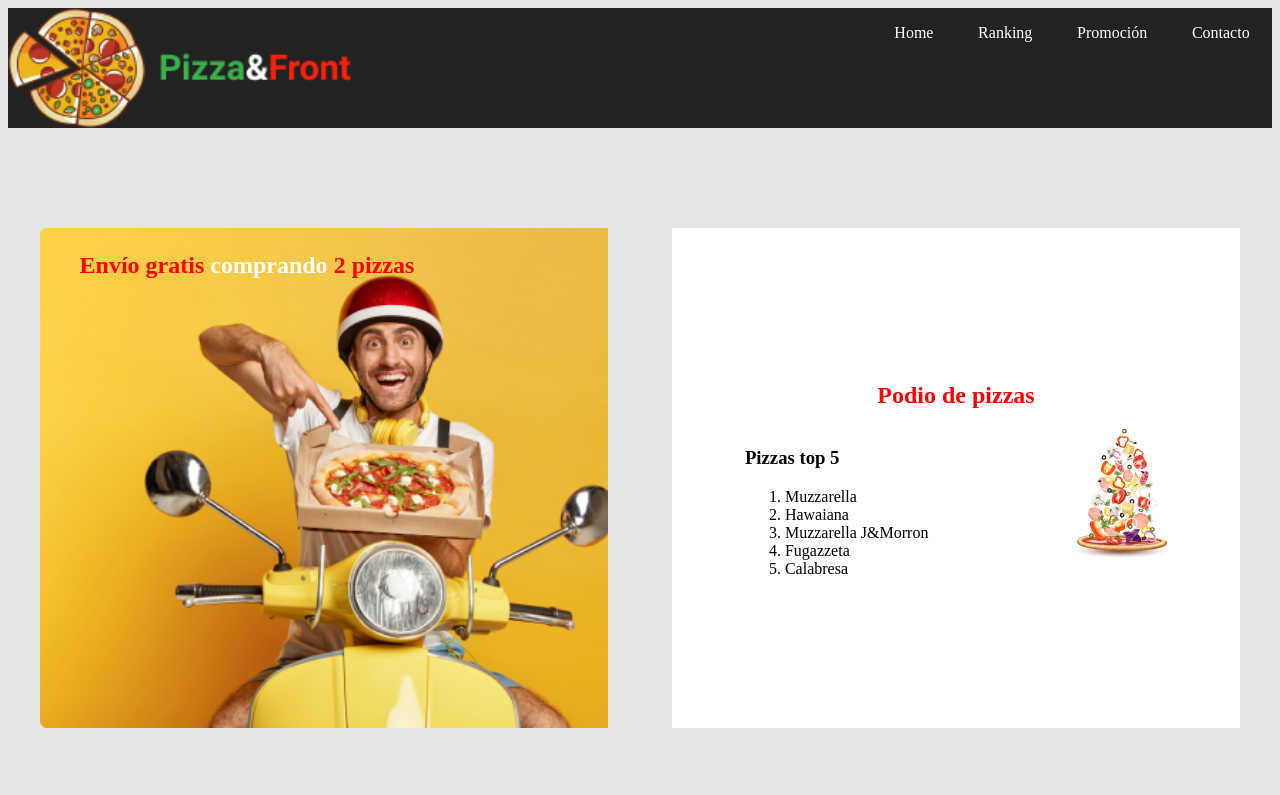
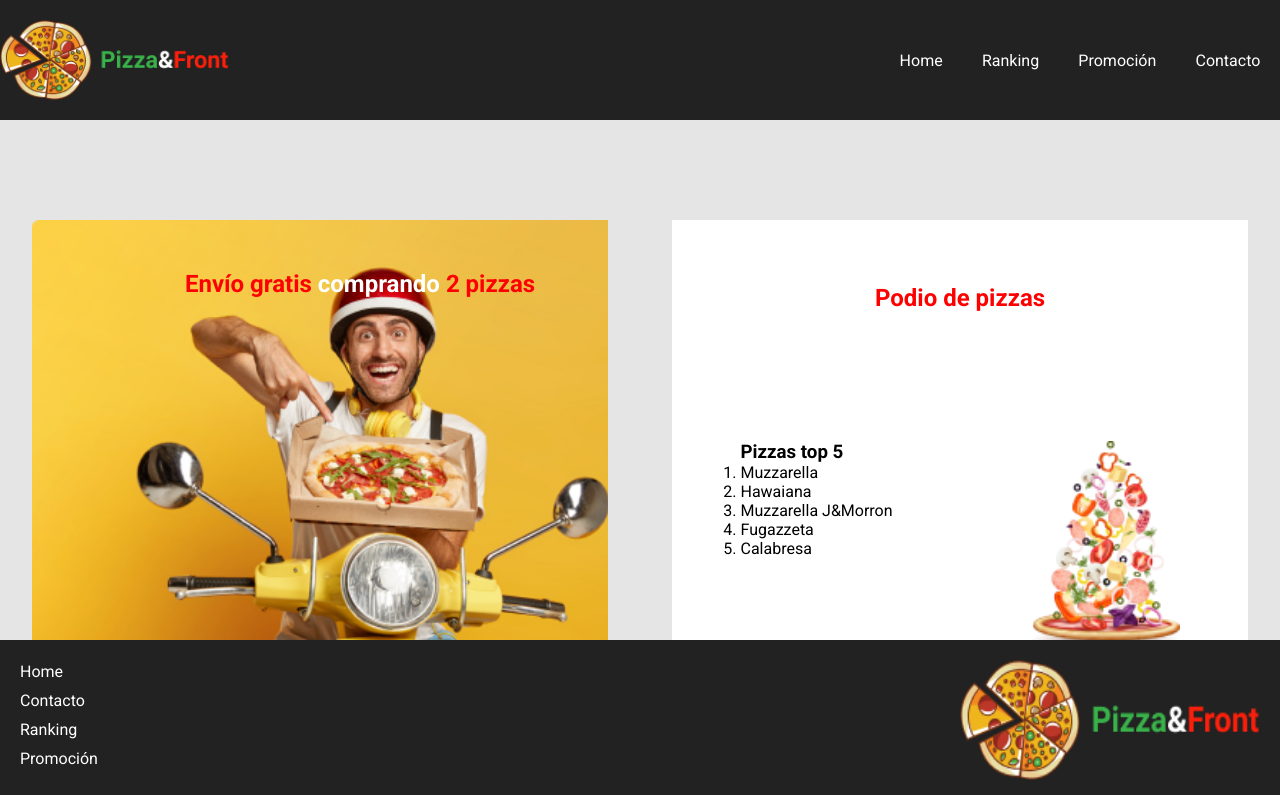
Before and after one commit to Nairb-code/PizzaFront, a plain HTML site: page index.html in a window 1280 px wide. Shown: the top 795 px of the page. Drawn offline with Linux system fonts and the light colour scheme; a web font is replaced by a local one.

Commit message:
Pizza Front Version 1

```diff
--- a/css/styles.css
+++ b/css/styles.css
@@ -1,9 +1,14 @@
 *{
     box-sizing: border-box;
+    margin: 0;
+    padding: 0;
 }
 
 body{
     background-color: #E5E5E5;
+    /*font-family: 'Koulen', cursive;*/
+    font-family: 'Roboto', sans-serif;
+    /*font-family: 'Smooch', cursive;*/
 }
 
 header{
@@ -12,6 +17,8 @@ header{
     display: flex;
     height: 120px;
     justify-content: space-between;
+    align-items: center;
+    padding: 20px 0;
 }
 
 .logo-nav{
@@ -43,6 +50,7 @@ main{
     background-size: cover;
     height: 500px;
     width: 45%;
+    justify-content: center;
     /* width: 490px; */
 }
 
@@ -52,6 +60,7 @@ main{
     font-weight: bold;
     left: 40px;
     font-size: 24px;
+    margin-top: 50px;
 }
 
 .delivery a{
@@ -62,7 +71,7 @@ main{
     display: flex;
     flex-direction: column;
     flex-wrap: wrap;
-    justify-content: center;
+    justify-content: space-around;
     height: 500px;
     width: 45%;
     background-color: white;
@@ -78,21 +87,30 @@ main{
     flex-direction: row;
     justify-content: space-around;
 }
-
+.podio h2{
+    align-self: center;
+}
 footer{
+    position: fixed;
     margin-top: 70px;
     display: flex;
     background-color: #222222;
     color: white;
     justify-content: space-between;
+    align-items: center;
+    bottom: 0px;
+    width: 100%;
+    padding: 20px;
 }
 
 #nav-footer{
     display: flex;
     flex-direction: column;
-
 }
-
+#nav-footer p{
+    margin-top: 0;
+    margin-bottom: 10px;
+}
 #logo-footer{
     display: flex;
     flex-wrap: wrap;
@@ -101,7 +119,6 @@ footer{
 }
 
 footer div img{
-    margin-top: 30px;
     align-items: center;
     width: 300px;
     height: 100%;
--- a/index.html
+++ b/index.html
@@ -4,6 +4,9 @@
     <meta charset="UTF-8" />
     <meta name="viewport" content="width=device-width, initial-scale=1.0" />
     <title>Clase 11</title>
+    <link rel="preconnect" href="https://fonts.googleapis.com">
+<link rel="preconnect" href="https://fonts.gstatic.com" crossorigin>
+<link href="https://fonts.googleapis.com/css2?family=Koulen&family=Roboto:wght@100;300;400;500;700&family=Smooch&display=swap" rel="stylesheet">
     <link rel="stylesheet" href="css/styles.css" />
   </head>
   <body>
@@ -42,7 +45,7 @@
           <section>
             <img
               src="img/PizzaFalling.png"
-              alt="Imagen de pizza con ingredientes"
+              alt="Imagen de pizza con ingredientes" width="150px" height="auto"
             />
           </section>
         </div>
```
